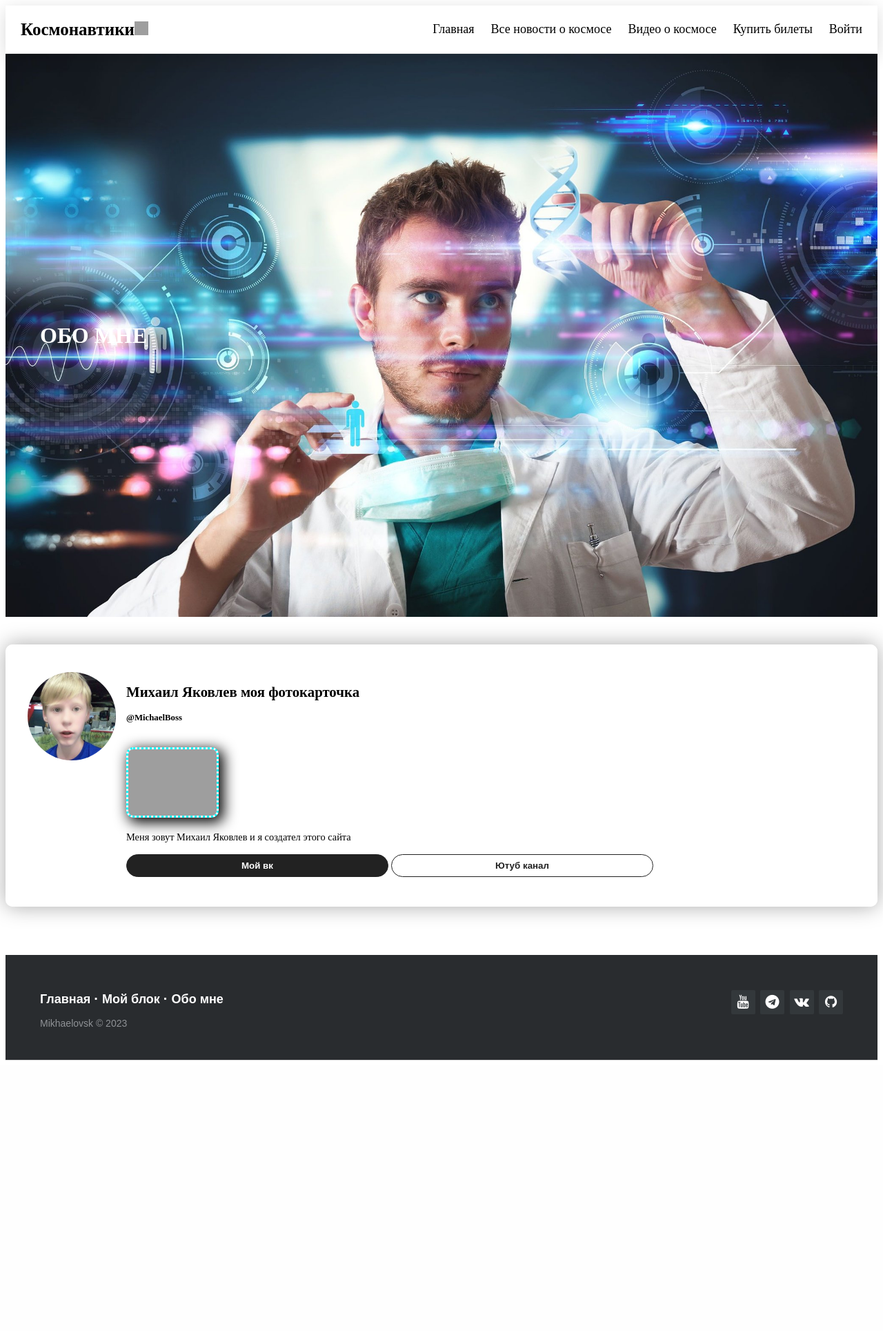
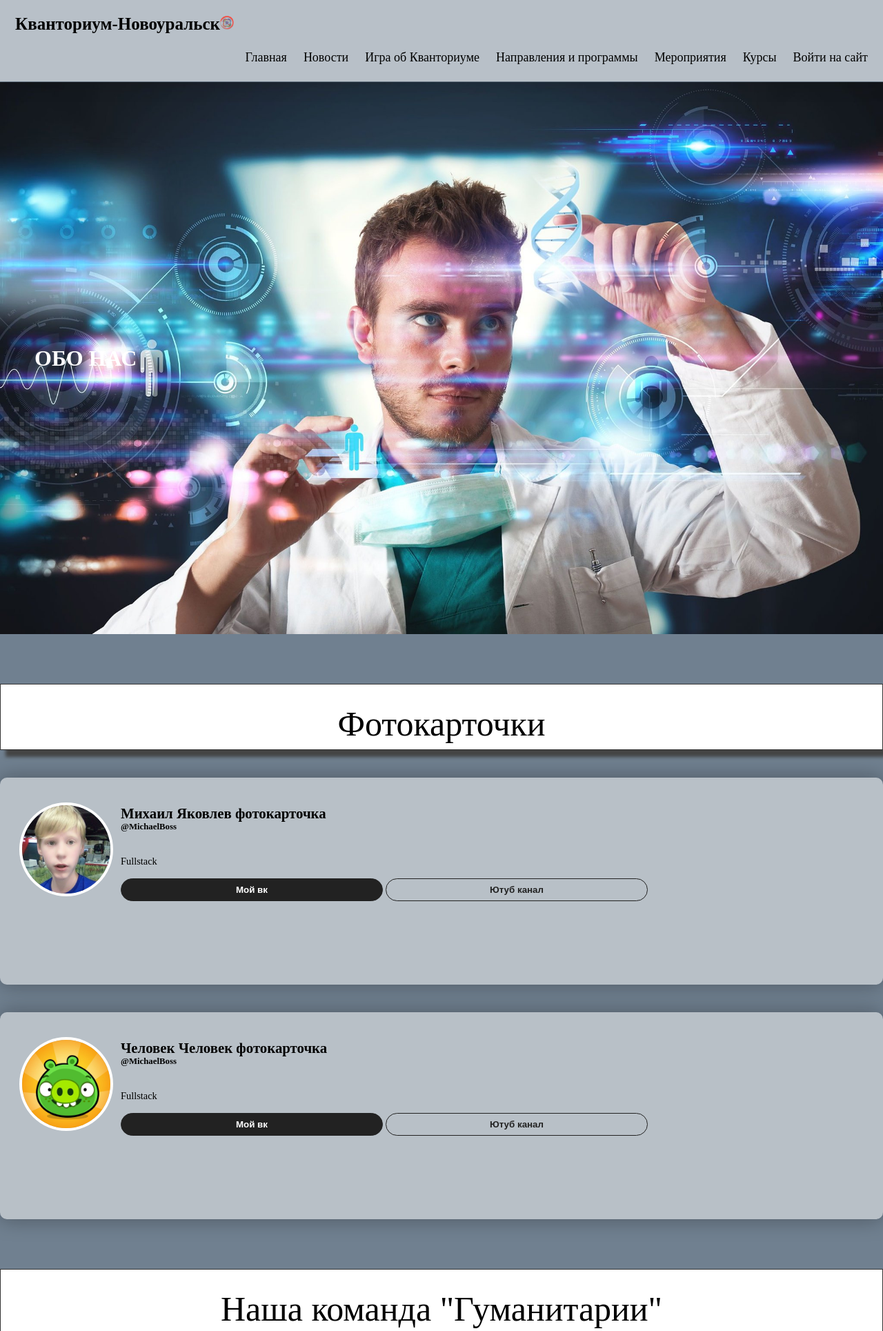
Before and after one commit to MishaelBoss/Quantorium_Update_Website, a Flask app: page /About in a window 1280 px wide. Shown: the top 1929 px of the page at 69% size. Before the commit the page ends 1537 px from the top, so only its background shows below. Run offline with Flask 3, Linux system fonts and the light colour scheme; grey boxes are pictures that could not be loaded.

Commit message:
Update UI 1.3
Upadate About and css

```diff
--- a/Quantorium/static/css/main.css
+++ b/Quantorium/static/css/main.css
@@ -156,3 +156,101 @@ body{
   padding: 8px 12px;
   background-color: white;
 }
+
+/* это часть карточки об нас */
+.Abautcard{
+  display: flex;
+  padding: 2.5rem 2rem;
+  border-radius: 10px;
+  background-color: rgb(255, 255, 255, .5);
+  max-width: 1500px;
+  min-height: 300px;
+  box-shadow: 0 0 30px rgba(10, 10, 10, .35);
+  margin: auto;
+  transform-style: preserve-3d;
+  overflow: hidden;
+}
+
+.Abautcard::before,
+.Abautcard::after{
+  content: '';
+  position: absolute;
+  z-index: -1;
+}
+
+.Abautcard::before{
+  width: 100%;
+  height: 100%;
+  border-radius: 1px solid #FFF;
+  top: -.7rem;
+  left: -.7red;
+}
+
+.Abautcard img{
+  margin-right: 15px;
+  width: 8rem;
+  min-width: 80px;
+  box-shadow: 0 0 0 4px #FFF;
+  border-radius: 50%;
+}
+
+.AbautInfos{
+  margin-left: 1.5;
+}
+
+.name{
+  margin-bottom: 1rem;
+}
+
+.name h2{
+  font-size: 1.3rem;
+}
+
+.name h4{
+  font-size: .8rem;
+  color: black;
+}
+
+.text{
+  font-size: .9rem;
+  margin-bottom: 1rem;
+}
+
+.stats{
+  margin-bottom: 1rem;
+}
+
+.stats li{
+  min-width: 5rem;
+}
+
+.stats li h3{
+  font-size: .99rem;
+}
+
+.stats li h3{
+  font-size: .75rem;
+}
+
+.links button{
+  font-family: 'Poppins', sans-serif;
+  min-width: 380px;
+  padding: .5rem;
+  border: 1px solid #222;
+  border-radius: 100px;
+  font-weight: bold;
+  cursor: pointer;
+  transition: all .25s linear;
+}
+
+.links .follow,
+.links .view:hover{
+  background-color: #222;
+  color: #FFF;
+}
+
+.links .view,
+.links .follow:hover{
+  background-color: transparent;
+  color: #222;
+}
--- a/Quantorium/static/css/profile Card.css
+++ /dev/null
@@ -1,99 +0,0 @@
-.img2{
-    border-radius: 50%;
-}
-
-.card{
-    display: flex;
-    padding: 2.5rem 2rem;
-    border-radius: 10px;
-    background-color: rgb(255, 255, 255, .5);
-    max-width: 1500px;
-    min-height: 300px;
-    box-shadow: 0 0 30px rgba(10, 10, 10, .35);
-    margin: auto;
-    transform-style: preserve-3d;
-    overflow: hidden;
-}
-
-.card::before,
-.card::after{
-    content: '';
-    position: absolute;
-    z-index: -1;
-}
-
-.card::before{
-    width: 100%;
-    height: 100%;
-    border-radius: 1px solid #FFF;
-    top: -.7rem;
-    left: -.7red;
-}
-
-.card img{
-    margin-right: 15px;
-    width: 8rem;
-    min-width: 80px;
-    box-shadow: 0 0 0 4px #FFF;
-}
-
-.infos{
-    margin-left: 1.5;
-}
-
-.name{
-    margin-bottom: 1rem;
-}
-
-.name h2{
-    font-size: 1.3rem;
-}
-
-.name h4{
-    font-size: .8rem;
-    color: black;
-}
-
-.text{
-    font-size: .9rem;
-    margin-bottom: 1rem;
-}
-
-.stats{
-    margin-bottom: 1rem;
-}
-
-.stats li{
-    min-width: 5rem;
-}
-
-.stats li h3{
-    font-size: .99rem;
-}
-
-.stats li h3{
-    font-size: .75rem;
-}
-
-.links button{
-    font-family: 'Poppins', sans-serif;
-    min-width: 380px;
-    padding: .5rem;
-    border: 1px solid #222;
-    border-radius: 100px;
-    font-weight: bold;
-    cursor: pointer;
-    transition: all .25s linear;
-}
-
-.links .follow,
-.links .view:hover{
-    background-color: #222;
-    color: #FFF;
-}
-
-.links .view,
-.links .follow:hover{
-    background-color: transparent;
-    color: #222;
-}
--- a/Quantorium/templates/About.html
+++ b/Quantorium/templates/About.html
@@ -2,55 +2,100 @@
 <html>
     <head>
         <link rel="stylesheet" href="{{ url_for('static', filename='css/foter.css')}}">
-        <link rel="stylesheet" href="{{ url_for('static', filename='css/About/main_About.css')}}">
+        <link rel="stylesheet" href="{{ url_for('static', filename='css/main.css')}}">
         <link rel="stylesheet" href="{{ url_for('static', filename='css/panel.css')}}">
-        <link rel="stylesheet" href="{{ url_for('static', filename='css/QRcode-About.css')}}">
-        <link rel="stylesheet" href="{{ url_for('static', filename='css/profile Card.css')}}">
         <link rel="stylesheet" href="{{ url_for('static', filename='css/style.css')}}">
         <link rel='stylesheet' href='https://cdnjs.cloudflare.com/ajax/libs/font-awesome/4.7.0/css/font-awesome.min.css'>
-        <link rel="stylesheet" href="/static/css/Buy-and-cors.css Card.css">
         <link rel="shortcut icon" sizes="32x32" href="{{ url_for('static', filename='icons/Logo.png')}}">
         <title>About</title>
     </head>
 </html>
 <body>
+
   <div class="header">
-    <a class="logo">Космонавтики<img src="/static/icons/rocket.png" style="height: 20px; width: 20px;"></a>
+    <a class="logo">Кванториум-Новоуральск<img src="/static/icons/Logo.png" style="height: 20px; width: 20px;"></a>
     <div class="header-right">
       <a href="/">Главная</a>
-      <a href="/products">Все новости о космосе</a>
-      <a href="/video">Видео о космосе</a>
-      <a href="/tickets">Купить билеты</a>
-      <a href="/login">Войти</a>
+      <a href="/products">Новости</a>
+      <a href="@">Игра об Кванториуме</a>
+      <a href="@">Направления и программы</a>
+      <a href="@">Мероприятия</a>
+      <a href="@">Курсы</a>
+      <a href="/login">Войти на сайт</a>
     </div>
   </div>
 
     <br>
     <header class="header2"  style="margin-top: -17px;">
-      <h1 class="headh1">Обо мне</h1>
+      <h1 class="headh1">Обо нас</h1>
     </header>
 
-    <div class="card" style="margin-top: 40px;">
+  <br><br><br><br>
+<div class="test">
+  <p style="text-align: center; margin-top: 20px; font-size:50px;">Фотокарточки</p>
+</div>
+
+    <div class="Abautcard" style="margin-top: 40px;">
         <div>
-            <img class="img2" src="{{ url_for('static', filename='Profile-Card/I-am-programist.jpg') }}" />
+            <img src="{{ url_for('static', filename='Profile-Card/I-am-programist.jpg') }}" />
         </div>
-        <div class="infos">
+        <div class="AbautInfos">
             <div class="name">
-                <h2>Михаил Яковлев моя фотокарточка</h2>
+                <h2>Михаил Яковлев фотокарточка</h2>
                 <h4>@MichaelBoss</h4>
                 <br>
-                <span>
-                  <img style="border-style: dotted; border-color: aqua; border-radius: 10px; background-color: aliceblue; box-shadow: 5px 5px 20px 2px;" src="{{ url_for('static', filename='images/code/QrCode.gif') }}" />
-                </span>
             </div>
-            <p class="text">Меня зовут Михаил Яковлев и я создател этого сайта</p>
+            <p class="text">Fullstack</p>
             <div class="links">
                 <button class="follow">Мой вк</button>
                 <button class="view">Ютуб канал</button>
             </div>
         </div>
-     </div>
+    </div>
 
+
+
+    <div class="Abautcard" style="margin-top: 40px;">
+      <div>
+          <img src="{{ url_for('static', filename='Profile-Card/Stepa.jpg') }}" />
+      </div>
+      <div class="AbautInfos">
+          <div class="name">
+              <h2>Человек Человек фотокарточка</h2>
+              <h4>@MichaelBoss</h4>
+              <br>
+          </div>
+          <p class="text">Fullstack</p>
+          <div class="links">
+              <button class="follow">Мой вк</button>
+              <button class="view">Ютуб канал</button>
+          </div>
+      </div>
+  </div>
+
+<br><br><br><br>
+<div class="test">
+  <p style="text-align: center; margin-top: 20px; font-size:50px;">Наша команда "Гуманитарии"</p>
+</div>
+
+<div class="Abautcard" style="margin-top: 40px;">
+  <div class="AbautInfos">
+      <div class="name">
+          <br>
+          <span>
+            <img style="
+            border-style: dotted;
+            border-color: aqua; border-radius: 10px;
+            background-color: aliceblue;
+            box-shadow: 5px 5px 20px 2px;
+            width: fit-content;
+            height: 400px;
+            text-align: center;
+            margin: 0 0 0 420px;" src="{{ url_for('static', filename='Profile-Card/Humanities.jpg') }}"/>
+          </span>
+      </div>
+  </div>
+</div>
 
 
   </nav>
```
Also changed, not shown: Quantorium/static/Profile-Card/Humanities.jpg (added), Quantorium/static/Profile-Card/Stepa.jpg (added).
